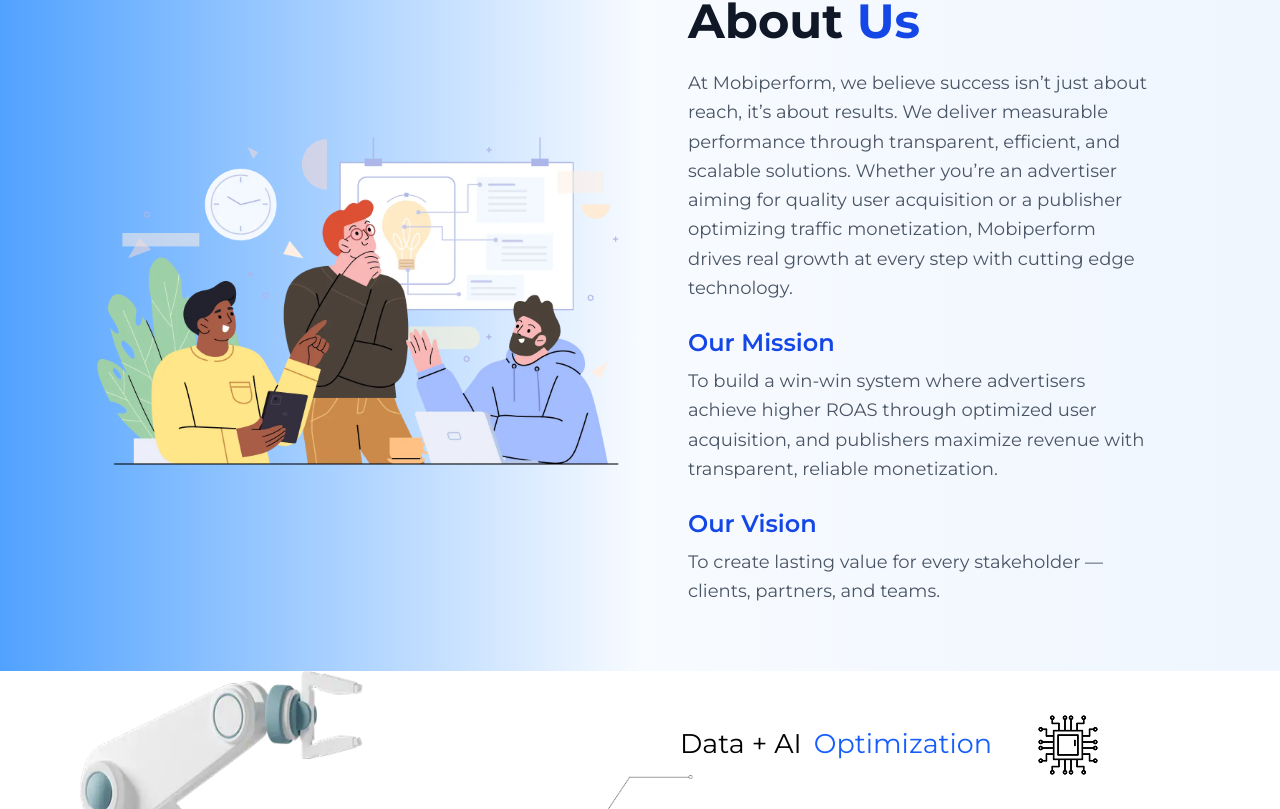
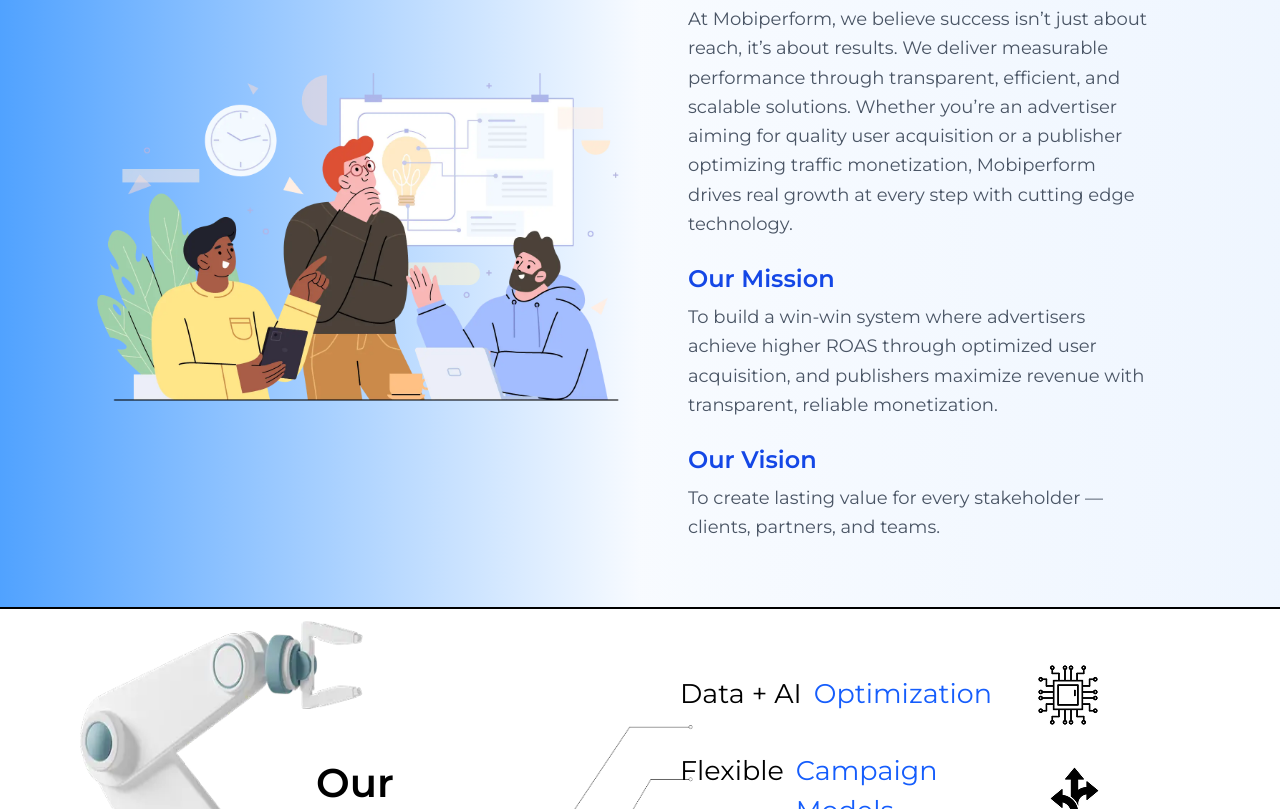
Before and after one commit to MVMGITHB/Mobiperform_Frontend, a Next.js app: page / in a window 1280 px wide. Shown: the part 1695-2504 px from the top of the page. Built offline with nearby package versions, Linux system fonts and the light colour scheme.

Commit message:
deshioning uopdate d

```diff
--- a/src/components/Home/OurStrength.jsx
+++ b/src/components/Home/OurStrength.jsx
@@ -30,6 +30,13 @@ export default function OurStrengths() {
 
   return (
     <>
+     <motion.div
+        initial={{ scaleX: 0 }}
+        whileInView={{ scaleX: 1 }}
+        transition={{ duration: 0.9, ease: "easeInOut" }}
+        viewport={{ once: true }}
+        className="w-full border-t-2 border-black mb-3 origin-right"
+      ></motion.div>
       {/* 👇 Mobile-only image */}
       <div className="block lg:hidden justify-center mx-auto">
         <Image
--- a/src/components/Home/WhyMobileMatters.jsx
+++ b/src/components/Home/WhyMobileMatters.jsx
@@ -143,8 +143,9 @@ export default function WhyMobileMatters() {
         whileInView={{ scaleX: 1 }}
         transition={{ duration: 0.9, ease: "easeInOut" }}
         viewport={{ once: true }}
-        className="w-full border-t-2 border-black my-16 origin-left"
+        className="w-full border-t-2 border-black mt-16 origin-left"
       ></motion.div>
+
     </motion.section>
   );
 }
--- a/src/components/aboutSection/AboutUs.js
+++ b/src/components/aboutSection/AboutUs.js
@@ -91,6 +91,7 @@ export default function AboutUs() {
           </p>
         </motion.div>
       </motion.div>
+
     </section>
   );
 }
```
